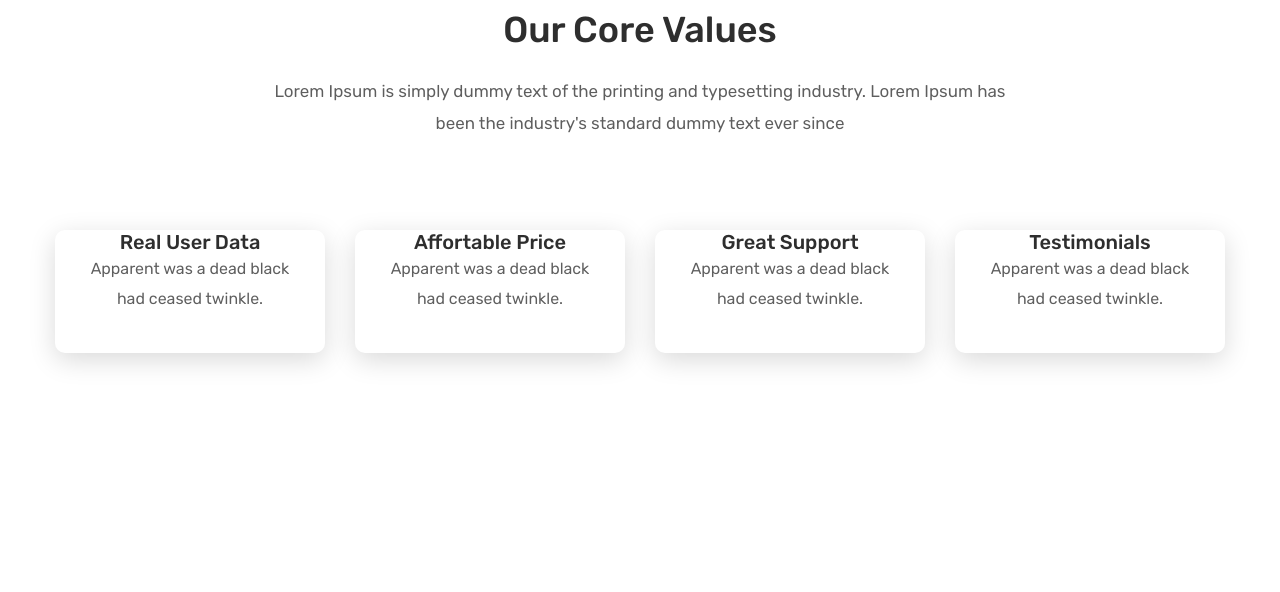
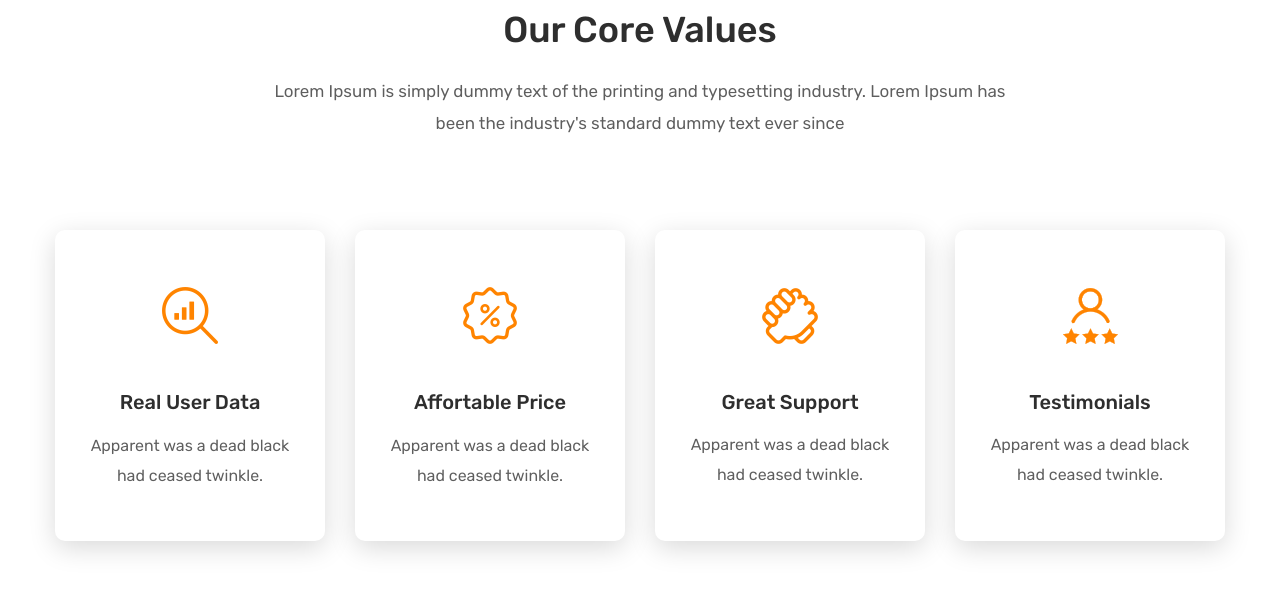
Before and after one commit to Adrien-25/responsive_1, a plain HTML site: page index.html in a window 1280 px wide. Drawn offline with Linux system fonts and the light colour scheme; a script that the page names is missing.

Commit message:
Update html et css
Ajout des images dans le html et rectification de la mise en page du tableau avec les marges

```diff
--- a/index.html
+++ b/index.html
@@ -18,43 +18,51 @@
 
             <div class="tab_layout d-flex flex-bettween">
                 <!--Colonne1-->
-                <div class="tab_items d-flex flex-center">
-                    <div class="tab_logo"><img src="" alt=""/></div>
+                <div class="tab_items d-flex flex-center flex-column">
+                    <div class="tab_logo"><img src="images/analytics.png" alt="Logo avec loupe "/></div>
                     <section class="text-center">
                         <header>
                             <h2>Real User Data</h2>
                         </header>
-                        <p class="tab_text">Apparent was a dead black  had ceased twinkle.</p>
+                        <div class="tab_text-layout tab_text d-flex flex-center">
+                            <p class="tab_text">Apparent was a dead black  had ceased twinkle.</p>
+                        </div>
                     </section>
                 </div>
                 <!--Colonne2-->
-                <div class="tab_items d-flex flex-center">
-                    <div class="tab_logo"><img src="" alt=""/></div>
+                <div class="tab_items d-flex flex-center flex-column">
+                    <div class="tab_logo"><img src="images/price.png" alt="Logo avec signe du pourcentage"/></div>
                     <section class="text-center">
                         <header>
                             <h2>Affortable Price</h2>
                         </header>
-                        <p class="tab_text">Apparent was a dead black  had ceased twinkle.</p>
+                        <div class="tab_text-layout d-flex flex-center">
+                            <p class="tab_text">Apparent was a dead black  had ceased twinkle.</p>
+                        </div>
                     </section>
                 </div>
                 <!--Colonne3-->
-                <div class="tab_items d-flex flex-center">
-                    <div class="tab_logo"><img src="" alt=""/></div>
-                    <section>
+                <div class="tab_items d-flex flex-center flex-column">
+                    <div class="tab_logo"><img src="images/support.png" alt="Logo poignée de main"/></div>
+                    <section class="d-flex flex-center flex-column">
                         <header>
                             <h2>Great Support</h2>
                         </header>
-                        <p class="tab_text">Apparent was a dead black  had ceased twinkle.</p>
+                        <div class="tab_text-layout d-flex flex-center">
+                            <p class="tab_text">Apparent was a dead black  had ceased twinkle.</p>
+                        </div>
                     </section>
                 </div>
                 <!--Colonne4-->
-                <div class="tab_items d-flex flex-center">
-                    <div class="tab_logo"><img src="" alt=""/></div>
+                <div class="tab_items d-flex flex-center flex-column">
+                    <div class="tab_logo"><img src="images/quality.png" alt="Logo avec schéma d'un personne et 3 étoiles"/></div>
                     <section class="">
                         <header>
                             <h2>Testimonials</h2>
                         </header>
-                        <p class="tab_text">Apparent was a dead black  had ceased twinkle.</p>
+                        <div class="tab_text-layout d-flex flex-center">
+                            <p class="tab_text">Apparent was a dead black  had ceased twinkle.</p>
+                        </div>
                     </section>
                 </div>
             </div>
--- a/style.css
+++ b/style.css
@@ -86,9 +86,9 @@ p{
 	margin-top:57px;
 	margin-bottom:36.1px;
 }
-.tab-content{
-	margin-top: 1.03125rem;
-	margin-bottom: 3.15625rem;
+
+.tab_text-layout{
+	margin: 1.03125rem auto 3.15625rem auto;
 }
 .tab_text{
 	width:12.75rem;
```
